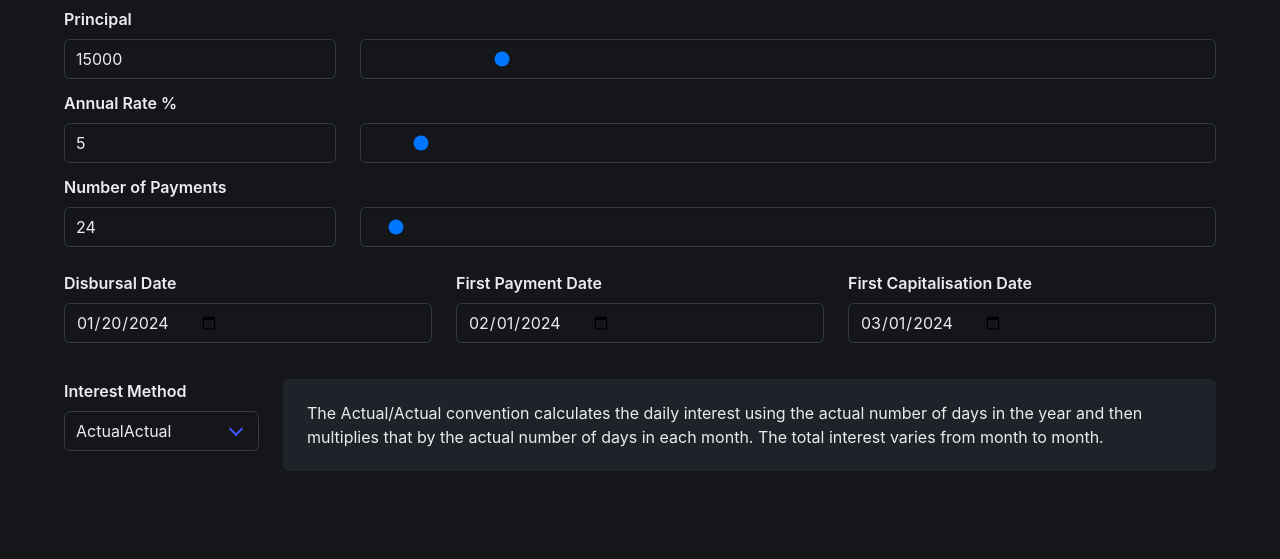
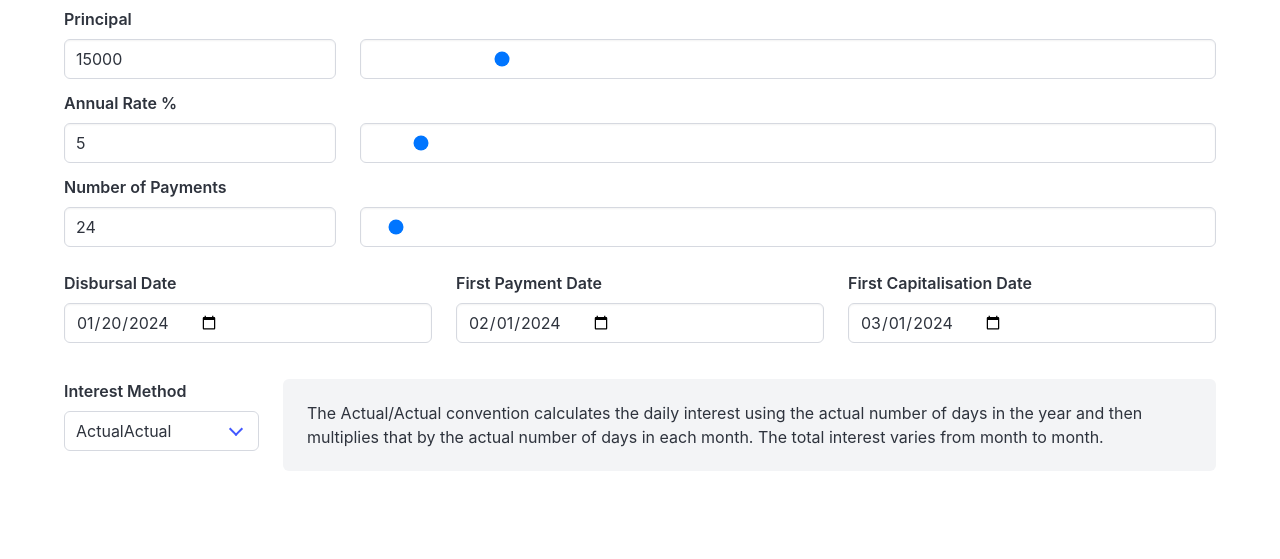
Before and after one commit to nealedj/loan-amortisation-rust, a plain HTML site: page static/index.html in a window 1280 px wide. Shown: the part 101-660 px from the top of the page. Drawn offline with nearby package versions, Linux system fonts and the light colour scheme; a script that the page names is missing.

Commit message:
remove dark mode from test bed

```diff
--- a/static/index.html
+++ b/static/index.html
@@ -1,5 +1,5 @@
 <!DOCTYPE html>
-<html data-theme="dark">
+<html>
 
 <head>
   <meta charset="UTF-8" />
```
